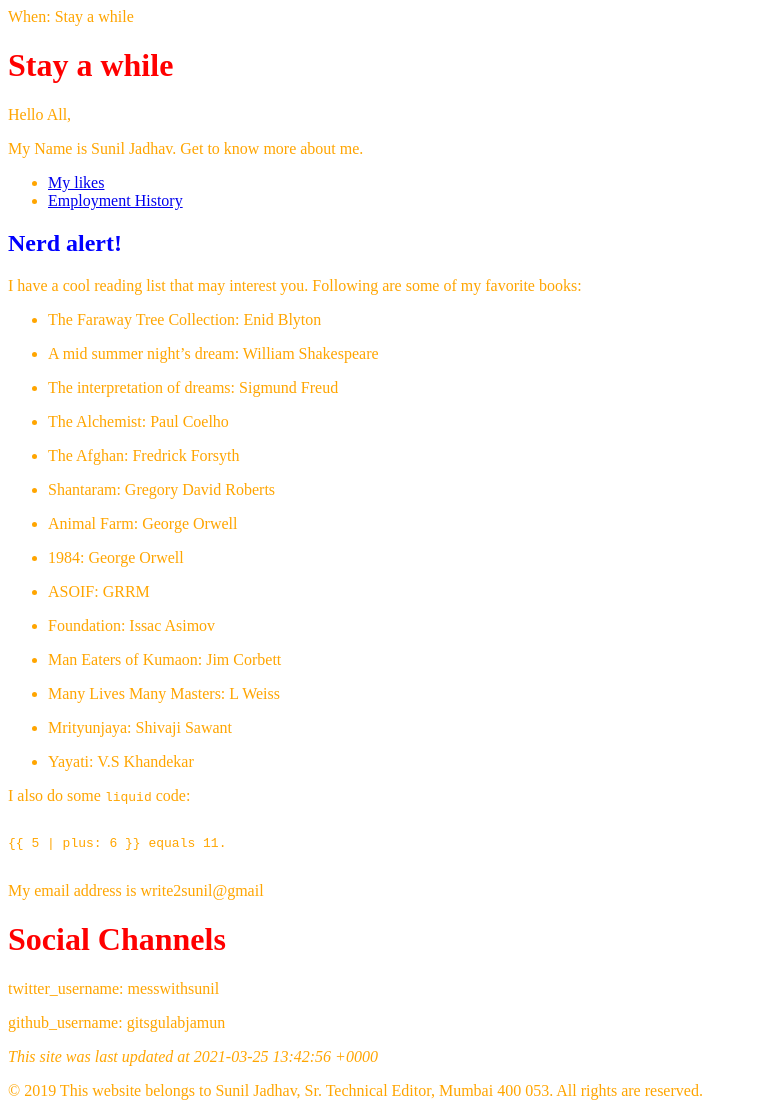
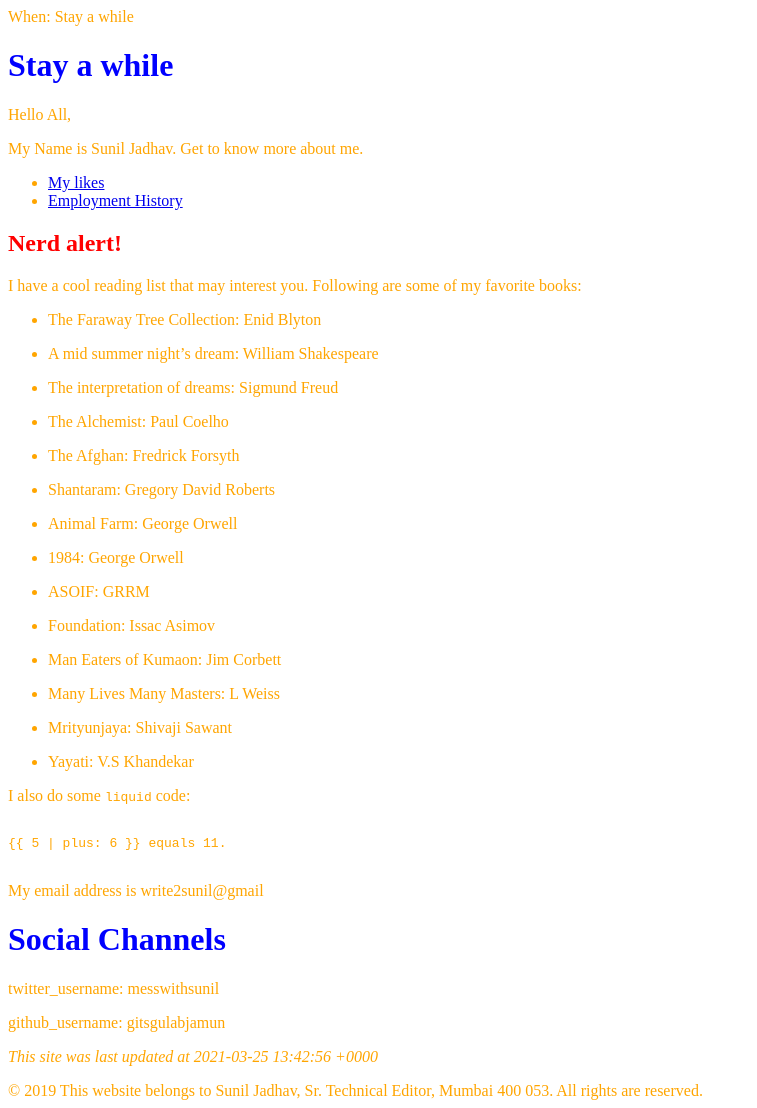
Before and after one commit to gitsgulabjamun/SunilWebsite, a Jekyll site: the page built from index.md, in a window 1280 px wide. Shown: the whole page, without its empty margins (0-757 px from the left). Built offline with Jekyll 4.4.1, drawn with Linux system fonts in a browser that asks for light colours.

Commit message:
changed the css style

```diff
--- a/assets/style.css
+++ b/assets/style.css
@@ -1,11 +1,11 @@
 h1 {
 size: 50;
-color: red;
+color: blue;
 }
 
 h2 {
 size: 30;
-color: blue;
+color: red;
 }
 
 body {
```
